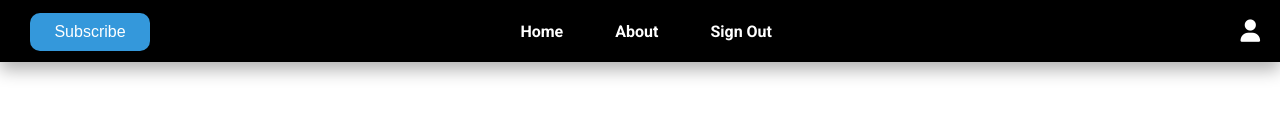
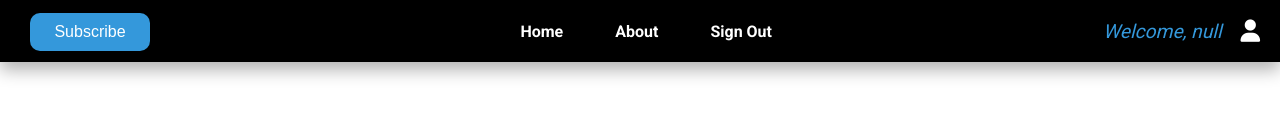
Before and after one commit to kcab0002/kcab0002.github.io, a plain HTML site: page index.html in a window 1280 px wide. Shown: the top 136 px of the page. Drawn offline with nearby package versions, Linux system fonts and the light colour scheme.

Commit message:
Update index.html

```diff
--- a/index.html
+++ b/index.html
@@ -463,10 +463,10 @@ border-radius: 10px;
 
     <script>
         // var isAuthenticated = localStorage.getItem('isAuthenticated');
-        //var userEmail = localStorage.getItem('userEmail');
+        var userEmail = localStorage.getItem('userEmail');
       //  if (isAuthenticated !== null && isAuthenticated === 'true') {
          //   console.log("User is authenticated!");
-          //  document.getElementById('userEmail').textContent = 'Welcome, ' + userEmail;
+            document.getElementById('userEmail').textContent = 'Welcome, ' + userEmail;
      //   } else {
          //   window.location.href = "login.html";
      //       alert("User is not authenticated!");
```
